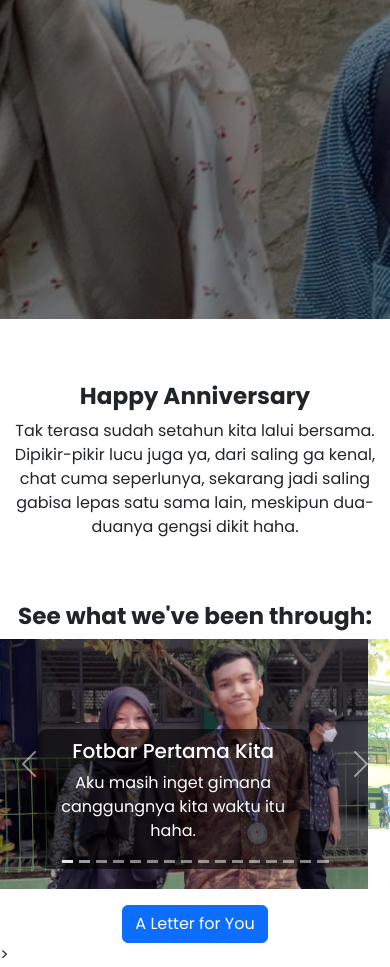
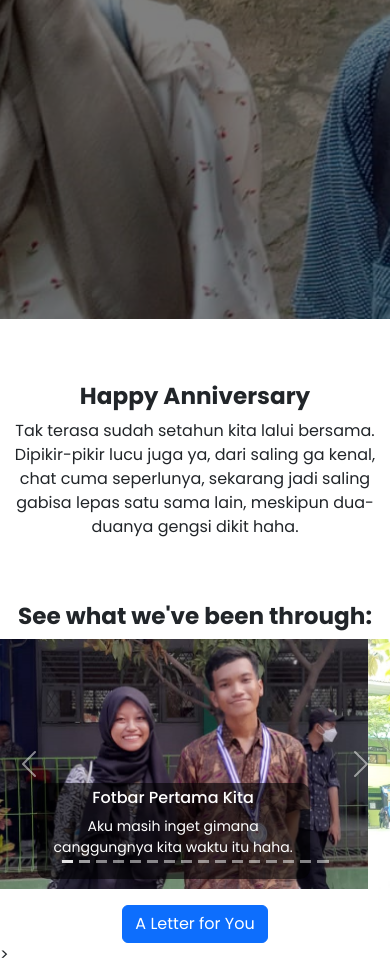
Before and after one commit to primaaaaa/ourstory, a plain HTML site: page Anniv/index.html in a window 390 px wide. Shown: the part 581-1548 px from the top of the page. Drawn offline with nearby package versions, Linux system fonts and the light colour scheme.

Commit message:
Update index.html

```diff
--- a/Anniv/index.html
+++ b/Anniv/index.html
@@ -72,6 +72,18 @@
         border-radius: 10px; /* Agar sudutnya tidak tajam */
       }
 
+
+      @media (max-width: 768px) {
+  .carousel-caption {
+    font-size: 14px; /* Ukuran teks lebih kecil */
+    padding: 5px 10px; /* Padding dikurangi */
+    bottom: 10px; /* Naikkan posisi caption sedikit */
+  }
+
+  .carousel-caption h5 {
+    font-size: 16px; /* Ukuran judul lebih kecil */
+  }
+}
       @media (max-width: 576px) {
   .modal-dialog {
     max-width: 90%; /* Modal lebih kecil di HP */
```
